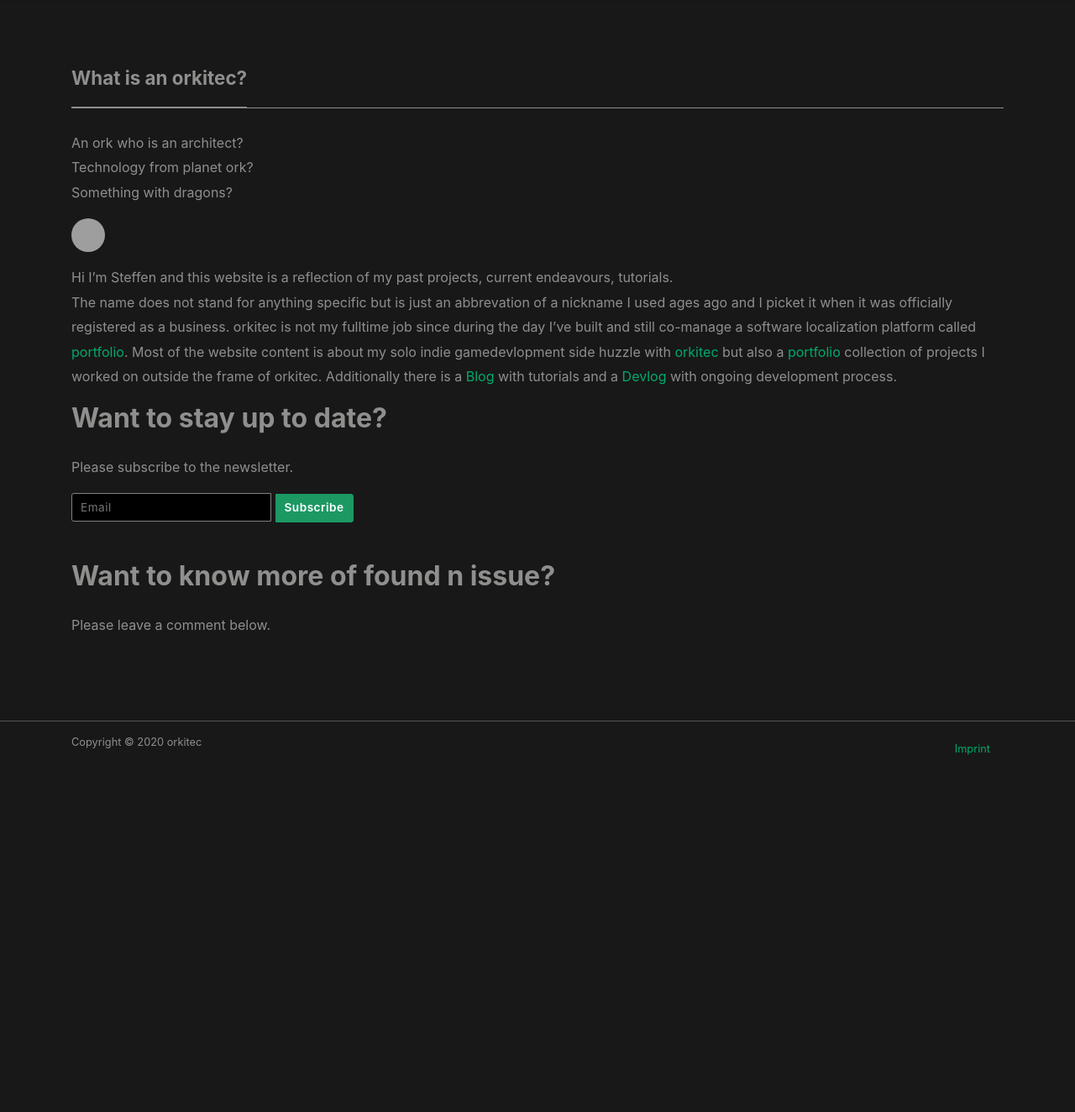
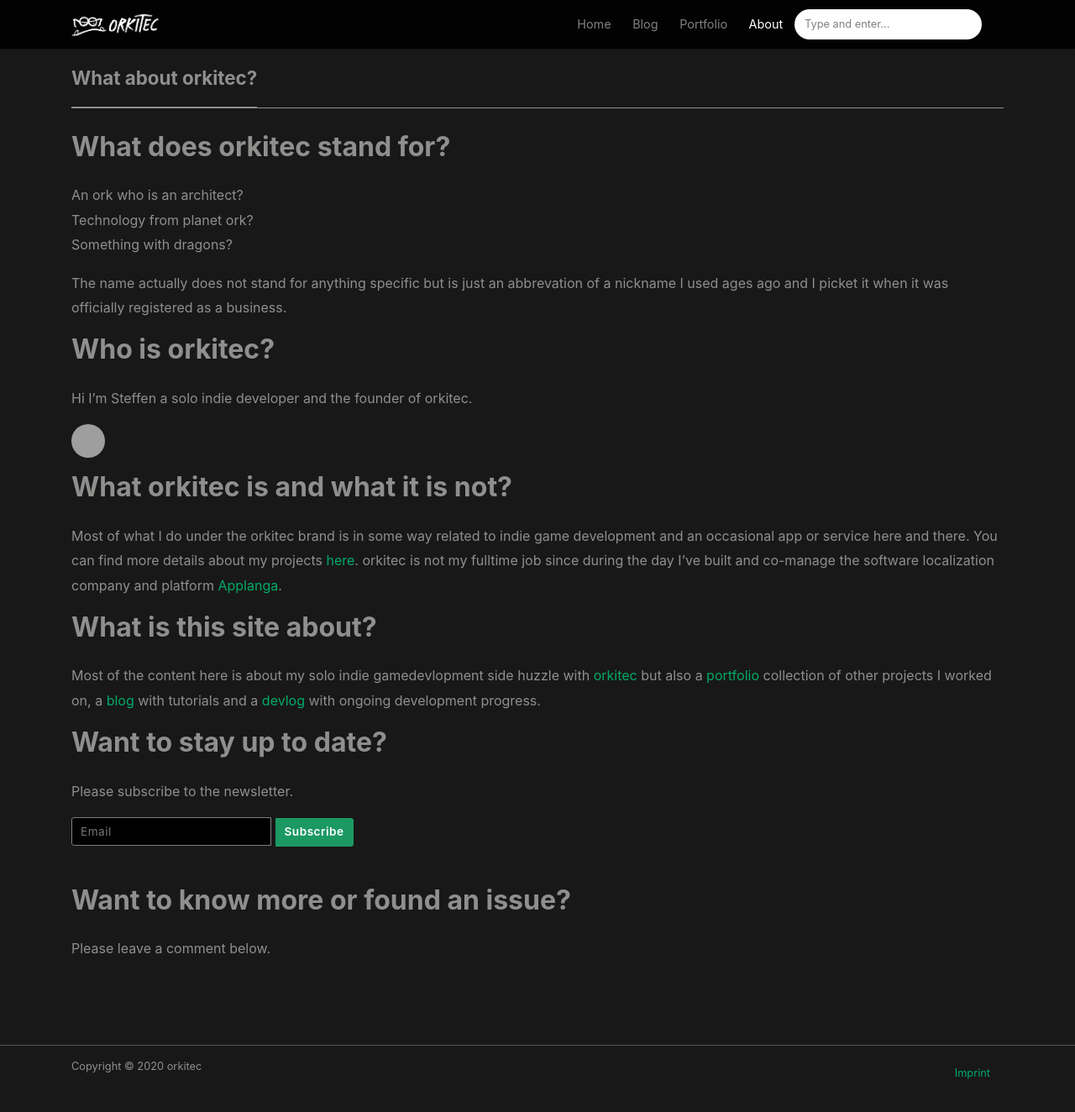
Before and after one commit to orkitec/orkitec.github.io, a Jekyll site: the page built from _pages/about.md, in a window 1280 px wide and 1369 px high. Shown: the top 1324 px of the window at 84% size. Built offline with Jekyll 4.4.1, drawn with Linux system fonts in a browser that asks for light colours; nearby versions of some CDN libraries; comment, search, counter and statistics services are not loaded; grey boxes are pictures that could not be loaded.

Commit message:
updated about page

```diff
--- a/_pages/about.md
+++ b/_pages/about.md
@@ -1,22 +1,32 @@
 ---
 layout: page
-title: What is an orkitec?
+title: What about orkitec?
 permalink: /about
 comments: true
 author: steffen
 ---
+## What does orkitec stand for?
 
 An ork who is an architect?
 Technology from planet ork?
 Something with dragons?
 
+The name actually does not stand for anything specific but is just an abbrevation of a nickname I used ages ago and I picket it when it was officially registered as a business.
+
+## Who is orkitec?
+
+Hi I'm Steffen a solo indie developer and the founder of orkitec.
+
 <img class="author-thumb" src="https://www.gravatar.com/avatar/a67637873ae1c6bf5b943db5d8568328?s=250&amp;d=mm&amp;r=x" alt="Steffen">
 
-Hi I'm Steffen and this website is a reflection of my past projects, current endeavours, tutorials.
-The name does not stand for anything specific but is just an abbrevation of a nickname I used ages ago and I picket it when it was officially registered as a business.
-orkitec is not my fulltime job since during the day I've built and still co-manage a software localization platform called [portfolio](/portfolio/mbaas-development/Applanga).
-Most of the website content is about my solo indie gamedevlopment side huzzle with [orkitec](/portfolio/orkitec) but also a [portfolio](/portfolio/) collection of projects I worked on outside the frame of orkitec.
-Additionally there is a [Blog](/blog/) with tutorials and a [Devlog](/blog/devlog/) with ongoing development process.
+## What orkitec is and what it is not?
+
+Most of what I do under the orkitec brand is in some way related to indie game development and an occasional app or service here and there. You can find more details about my projects [here](/portfolio/orkitec).
+orkitec is not my fulltime job since during the day I've built and co-manage the software localization company and platform [Applanga](/portfolio/mbaas-development/Applanga).
+
+## What is this site about?
+
+Most of the content here is about my solo indie gamedevlopment side huzzle with [orkitec](/portfolio/orkitec) but also a [portfolio](/portfolio/) collection of other projects I worked on, a [blog](/blog/) with tutorials and a [devlog](/blog/devlog/) with ongoing development progress.
 
 ## Want to stay up to date?
 
@@ -31,6 +41,9 @@
 </div>
 <br>
 
-## Want to know more of found n issue?
+## Want to know more or found an issue?
 
 Please leave a comment below.
+<!--stackedit_data:
+eyJoaXN0b3J5IjpbLTEwNzQ2NjQ5MjBdfQ==
+-->
```
